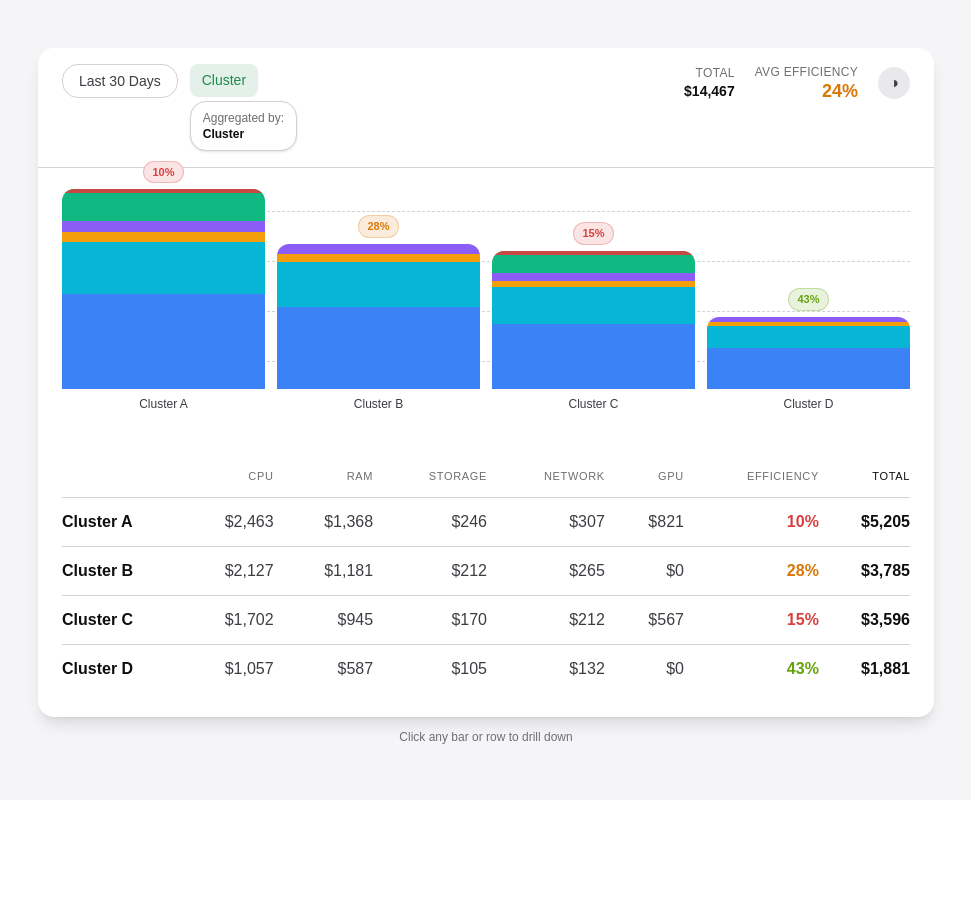
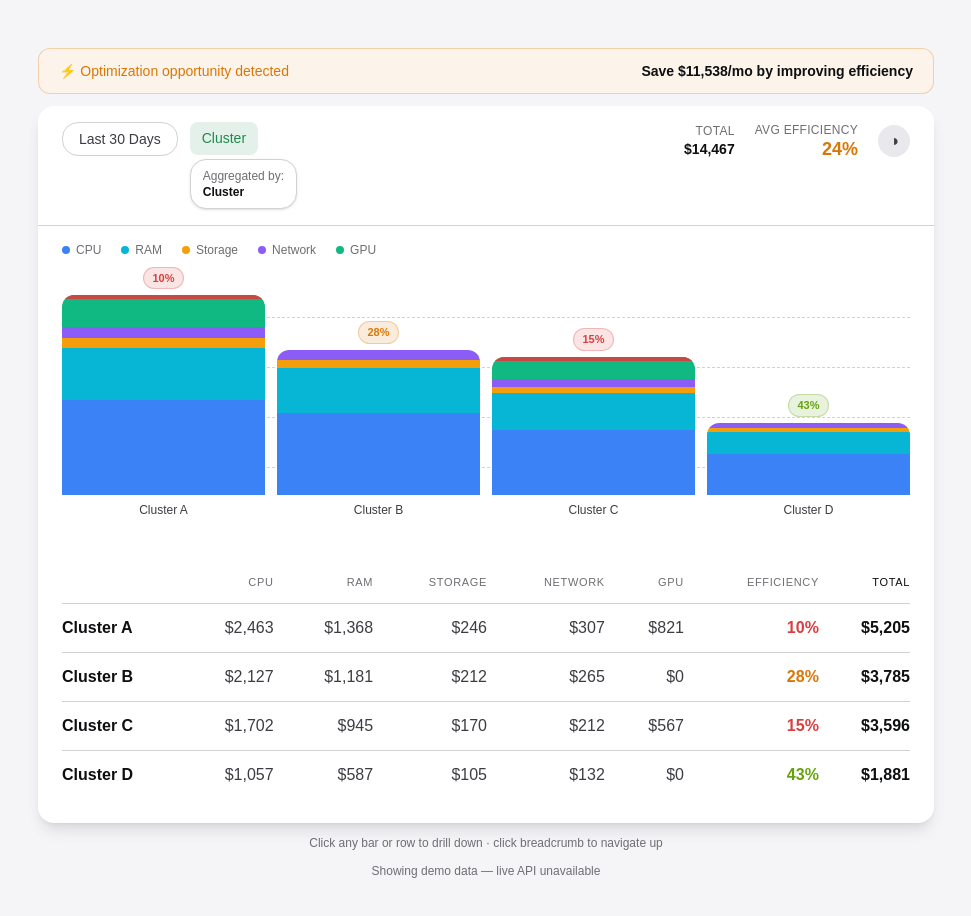
Before and after one commit to senior-dev30/Atomity, a Next.js app: page / in a window 1280 px wide. Shown: the top 916 px of the page, without its empty margins (154-1125 px from the left). Before the commit the page ends 800 px from the top, so only its background shows below. Built offline with nearby package versions, Linux system fonts and the light colour scheme; no server answers.

Commit message:
reresent data category

```diff
--- /dev/null
+++ b/components/cost-explorer/ResourceLegend.tsx
@@ -0,0 +1,39 @@
+"use client";
+
+import { RES, RESOURCES } from "@/utils/constants";
+import type { Resource } from "./types";
+
+interface Props {
+  hovRes: Resource | null;
+  onHovRes: (r: Resource | null) => void;
+}
+
+export const ResourceLegend = ({ hovRes, onHovRes }: Props) => {
+  return (
+    <div
+      className="res-legend flex items-center gap-5 pb-8"
+      role="group"
+      aria-label="Resource filter"
+    >
+      {RESOURCES.map((r) => (
+        <button
+          key={r}
+          onMouseEnter={() => onHovRes(r)}
+          onMouseLeave={() => onHovRes(null)}
+          onFocus={() => onHovRes(r)}
+          onBlur={() => onHovRes(null)}
+          aria-pressed={hovRes === r}
+          className="flex items-center gap-1.5 text-xs transition-opacity"
+          style={{ opacity: hovRes && hovRes !== r ? 0.25 : 1 }}
+        >
+          <span
+            className="h-2 w-2 flex-shrink-0 rounded-sm"
+            style={{ backgroundColor: RES[r].color }}
+            aria-hidden="true"
+          />
+          <span style={{ color: "var(--color-text-muted)" }}>{RES[r].label}</span>
+        </button>
+      ))}
+    </div>
+  );
+};
--- /dev/null
+++ b/components/cost-explorer/SavingsBanner.tsx
@@ -0,0 +1,41 @@
+"use client";
+
+import { motion, AnimatePresence } from "framer-motion";
+import { tokens } from "@/lib/tokens";
+import { fmt } from "@/utils/constants";
+
+interface Props {
+  savings: number;
+  stateKey: string;
+}
+
+export const SavingsBanner = ({ savings, stateKey }: Props) => {
+  return (
+    <AnimatePresence mode="wait">
+      <motion.aside
+        key={stateKey}
+        role="note"
+        aria-label="Optimization opportunity"
+        initial={{ opacity: 0, y: -6 }}
+        animate={{ opacity: 1, y: 0 }}
+        exit={{ opacity: 0 }}
+        transition={{ duration: 0.25 }}
+        className="flex items-center justify-between rounded-xl border px-5 py-3"
+        style={{
+          background: `color-mix(in srgb, ${tokens.colors.accentWarning} 8%, ${tokens.colors.bgPrimary})`,
+          borderColor: `color-mix(in srgb, ${tokens.colors.accentWarning} 30%, transparent)`,
+        }}
+      >
+        <span className="text-sm font-medium" style={{ color: tokens.colors.accentWarning }}>
+          ⚡ Optimization opportunity detected
+        </span>
+        <span
+          className="text-sm font-bold tabular-nums"
+          style={{ color: tokens.colors.textPrimary }}
+        >
+          Save {fmt(savings)}/mo by improving efficiency
+        </span>
+      </motion.aside>
+    </AnimatePresence>
+  );
+};
--- a/components/cost-explorer/index.tsx
+++ b/components/cost-explorer/index.tsx
@@ -11,6 +11,8 @@ import { ThemeToggle } from "./ThemeToggle";
 import { useClusterData } from "@/hooks/useClusterData";
 import { LoadingSkeleton } from "./LoadingSkeleton";
 import { Breadcrumb } from "./Breadcrumb";
+import { SavingsBanner } from "./SavingsBanner";
+import { ResourceLegend } from "./ResourceLegend";
 
 const getItems = (s: DrillState, clusterList: any[]): any[] => {
   if (s.level === "cluster") return clusterList;
@@ -32,6 +34,7 @@ const CostExplorer = () => {
   const maxTot = Math.max(...items.map(total));
   const totalSpend = items.reduce((s, i) => s + total(i), 0);
   const avgEff = Math.round(items.reduce((s, i) => s + i.efficiency, 0) / items.length);
+  const savings = Math.round(items.reduce((s, i) => s + total(i) * (1 - i.efficiency / 100), 0));
   const key = stateKey(drill);
   const isLeaf = drill.level === "pod";
 
@@ -68,6 +71,8 @@ const CostExplorer = () => {
   return (
     <main className="dashboard-wrap min-h-screen" style={{ background: tokens.colors.bgSecondary }}>
       <div className="mx-auto w-full max-w-4xl space-y-3">
+        <SavingsBanner savings={savings} stateKey={key} />
+
         <section
           aria-label="Cost explorer"
           className="rounded-2xl shadow-lg"
@@ -123,7 +128,9 @@ const CostExplorer = () => {
               <ThemeToggle />
             </div>
           </header>
+
           <section aria-label="Cost chart" className="px-6 pt-4 pb-2">
+            <ResourceLegend hovRes={hovRes} onHovRes={setHovRes} />
             <BarChart
               stateKey={key}
               items={items}
@@ -135,6 +142,7 @@ const CostExplorer = () => {
               onSelect={drillDown}
             />
           </section>
+
           <section aria-label="Cost breakdown table" className="px-6 pb-6">
             <DataTable
               items={items}
@@ -150,7 +158,13 @@ const CostExplorer = () => {
 
         {!isLeaf && (
           <p className="text-center text-xs" style={{ color: tokens.colors.textMuted }}>
-            Click any bar or row to drill down
+            Click any bar or row to drill down · click breadcrumb to navigate up
+          </p>
+        )}
+
+        {isError && (
+          <p className="text-center text-xs" style={{ color: tokens.colors.textMuted }}>
+            Showing demo data — live API unavailable
           </p>
         )}
       </div>
```
